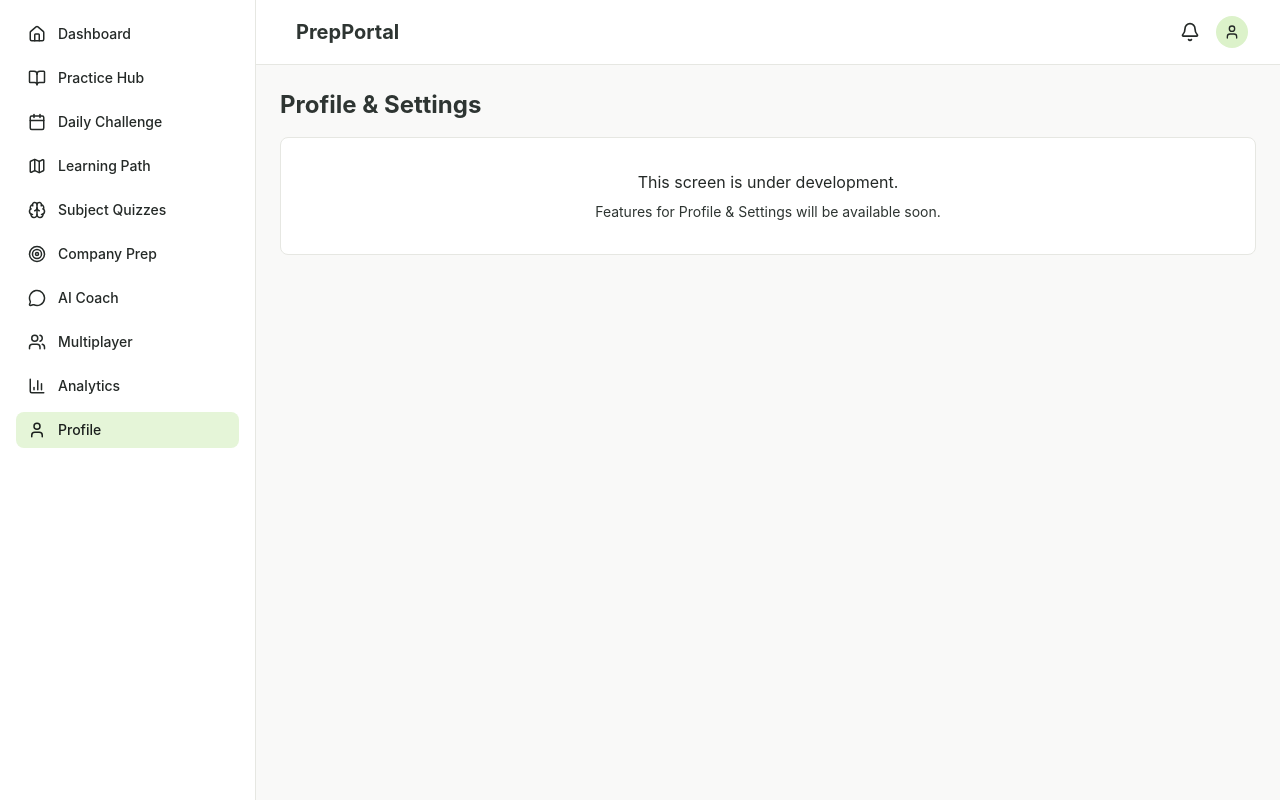
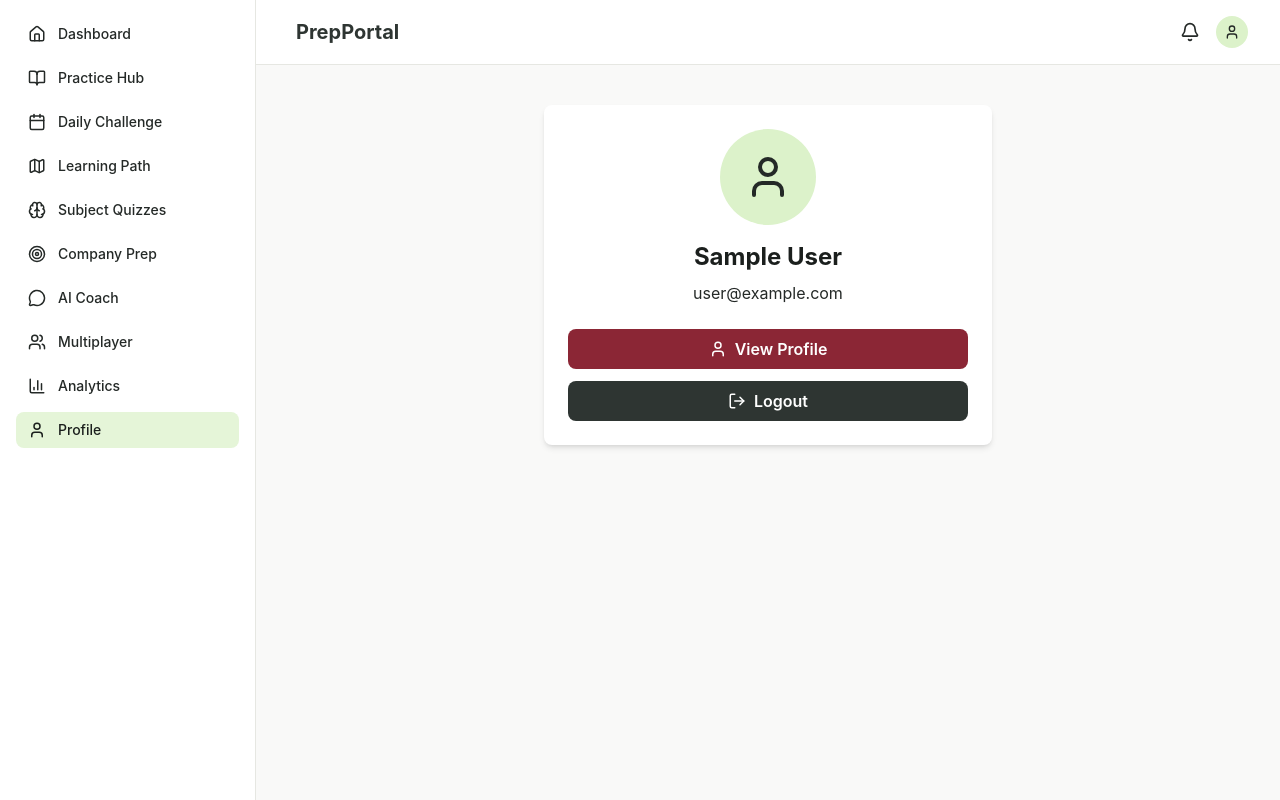
Before and after one commit to Priyankasaha20/codequest, a Next.js app: page /profile in a window 1280 px wide. Built offline with nearby package versions, Linux system fonts and the light colour scheme; no server answers; sample sign-in values are in the browser's storage.

Commit message:
NextOAuth (Google & Github)

```diff
--- /dev/null
+++ b/app/api/auth/[...nextauth]/route.js
@@ -0,0 +1,60 @@
+import NextAuth from "next-auth";
+import GoogleProvider from "next-auth/providers/google";
+import GitHubProvider from "next-auth/providers/github";
+import CredentialsProvider from "next-auth/providers/credentials";
+
+const handler = NextAuth({
+  // Use your NEXTAUTH_SECRET from .env.local
+  secret: process.env.NEXTAUTH_SECRET ?? "development-secret-key",
+  providers: [
+    GoogleProvider({
+      clientId: process.env.GOOGLE_CLIENT_ID ?? "demo",
+      clientSecret: process.env.GOOGLE_CLIENT_SECRET ?? "demo",
+    }),
+    GitHubProvider({
+      clientId: process.env.GITHUB_ID ?? "demo",
+      clientSecret: process.env.GITHUB_SECRET ?? "demo",
+      authorization: {
+        params: {
+          prompt: "login"
+        }
+      }
+    }),
+    CredentialsProvider({
+      name: "credentials",
+      credentials: {
+        email: { label: "Email", type: "email" },
+        password: { label: "Password", type: "password" },
+      },
+      async authorize(credentials) {
+        // This is a demo - in production, verify against your database
+        if (credentials?.email && credentials?.password) {
+          return {
+            id: "1",
+            name: "Demo User",
+            email: credentials.email,
+            image: null,
+          };
+        }
+        return null;
+      },
+    }),
+  ],
+  pages: {
+    signIn: "/login",
+  },
+  callbacks: {
+    // You can extend the session object here if you want
+    async session({ session, token }) {
+      return session;
+    },
+    async jwt({ token, user }) {
+      if (user) {
+        token.id = user.id;
+      }
+      return token;
+    },
+  },
+});
+
+export { handler as GET, handler as POST };
--- a/app/layout.js
+++ b/app/layout.js
@@ -1,6 +1,6 @@
 import { Geist, Geist_Mono, Montserrat } from "next/font/google";
 import "./globals.css";
-import { AppProvider } from "../contexts/AppContext";
+import AuthProvider from "../components/AuthProvider";
 
 const geistSans = Geist({
   variable: "--font-geist-sans",
@@ -38,7 +38,7 @@ export default function RootLayout({ children }) {
       <body
         className={`${geistSans.variable} ${geistMono.variable} ${montserrat.variable} antialiased`}
       >
-        <AppProvider>{children}</AppProvider>
+        <AuthProvider>{children}</AuthProvider>
       </body>
     </html>
   );
--- a/app/profile/page.js
+++ b/app/profile/page.js
@@ -1,20 +1,11 @@
 import React from "react";
 import AuthenticatedLayout from "../../components/AuthenticatedLayout";
+import ProfileScreen from "@/components/screens/ProfileScreen";
 
 export default function ProfilePage() {
   return (
     <AuthenticatedLayout>
-      <div className="p-6">
-        <h1 className="text-2xl font-bold text-onyx-500 mb-4">
-          Profile & Settings
-        </h1>
-        <div className="bg-white rounded-lg border border-alabaster-200 p-8 text-center">
-          <p className="text-onyx-600">This screen is under development.</p>
-          <p className="text-sm text-onyx-500 mt-2">
-            Features for Profile & Settings will be available soon.
-          </p>
-        </div>
-      </div>
+      <ProfileScreen />
     </AuthenticatedLayout>
   );
 }
--- a/components/screens/DailyChallengeScreen.js
+++ b/components/screens/DailyChallengeScreen.js
@@ -1,22 +1,28 @@
 "use client";
-import React, { useEffect } from "react";
+import React from "react";
+import { useSession } from "next-auth/react";
 import { useRouter } from "next/navigation";
 import { Clock } from "lucide-react";
-import { useAppContext } from "../../contexts/AppContext";
+import { useTimer } from "../../contexts/TimerContext";
 
 const DailyChallengeScreen = () => {
+  const { data: session, status } = useSession();
   const router = useRouter();
-  const { isLoggedIn, timer, timerActive, setTimerActive, formatTime } =
-    useAppContext();
+  const { timer, timerActive, setTimerActive, formatTime } = useTimer();
 
-  useEffect(() => {
-    if (!isLoggedIn) {
-      router.push("/login");
-    }
-  }, [isLoggedIn, router]);
+  // While NextAuth is checking session
+  if (status === "loading") {
+    return (
+      <div className="p-6 flex items-center justify-center">
+        <div className="animate-spin rounded-full h-8 w-8 border-b-2 border-claret-500"></div>
+      </div>
+    );
+  }
 
-  if (!isLoggedIn) {
-    return null; // or a loading spinner
+  // If no session, redirect to login
+  if (!session) {
+    router.push("/login");
+    return null;
   }
   return (
     <div className="p-6 max-w-4xl mx-auto">
--- a/components/screens/DashboardScreen.js
+++ b/components/screens/DashboardScreen.js
@@ -1,5 +1,6 @@
 "use client";
-import React, { useEffect } from "react";
+import React from "react";
+import { useSession } from "next-auth/react";
 import { useRouter } from "next/navigation";
 import Link from "next/link";
 import {
@@ -10,31 +11,37 @@ import {
   Play,
   Activity,
 } from "lucide-react";
-import { useAppContext } from "../../contexts/AppContext";
 
 const DashboardScreen = () => {
+  const { data: session, status } = useSession();
   const router = useRouter();
-  const { isLoggedIn } = useAppContext();
 
-  useEffect(() => {
-    if (!isLoggedIn) {
-      router.push("/login");
-    }
-  }, [isLoggedIn, router]);
+  // While NextAuth is checking session
+  if (status === "loading") {
+    return (
+      <div className="p-6 flex items-center justify-center">
+        <div className="animate-spin rounded-full h-8 w-8 border-b-2 border-claret-500"></div>
+      </div>
+    );
+  }
 
-  if (!isLoggedIn) {
-    return null; // or a loading spinner
+  // If no session, redirect to login
+  if (!session) {
+    router.push("/login");
+    return null;
   }
 
   return (
     <div className="p-6 space-y-6">
+      {" "}
       <div className="flex justify-between items-center">
-        <h1 className="text-2xl font-bold text-onyx-500">Welcome back!</h1>
+        <h1 className="text-2xl font-bold text-onyx-500">
+          Welcome back, {session.user?.name || session.user?.email}!
+        </h1>
         <div className="text-sm text-onyx-600">
           Today: {new Date().toLocaleDateString()}
         </div>
       </div>
-
       {/* Quick Stats */}
       <div className="grid grid-cols-1 md:grid-cols-4 gap-4">
         <div className="bg-white p-4 rounded-lg border border-alabaster-200">
@@ -74,7 +81,6 @@ const DashboardScreen = () => {
           </div>
         </div>
       </div>
-
       {/* Today's Challenge */}
       <div className="bg-white rounded-lg border border-alabaster-200 p-6">
         <h2 className="text-lg font-semibold text-onyx-500 mb-4">
@@ -98,7 +104,6 @@ const DashboardScreen = () => {
           </Link>
         </div>
       </div>
-
       {/* Quick Links */}
       <div className="grid md:grid-cols-2 gap-6">
         <div className="bg-white rounded-lg border border-alabaster-200 p-6">
--- a/components/screens/LoginScreen.js
+++ b/components/screens/LoginScreen.js
@@ -1,13 +1,13 @@
 "use client";
-import React, { useState } from "react";
+import React, { useState, useEffect } from "react";
 import { useRouter } from "next/navigation";
+import { signIn, useSession } from "next-auth/react";
 import Link from "next/link";
 import { ArrowLeft, Github, Mail, Eye, EyeOff, Chrome } from "lucide-react";
-import { useAppContext } from "../../contexts/AppContext";
 
 const LoginScreen = () => {
   const router = useRouter();
-  const { setIsLoggedIn } = useAppContext();
+  const { data: session, status } = useSession();
   const [isSignUp, setIsSignUp] = useState(false);
   const [showPassword, setShowPassword] = useState(false);
   const [formData, setFormData] = useState({
@@ -17,6 +17,13 @@ const LoginScreen = () => {
     name: "",
   });
 
+  // Redirect if already authenticated
+  useEffect(() => {
+    if (session) {
+      router.push("/dashboard");
+    }
+  }, [session, router]);
+
   const handleInputChange = (e) => {
     setFormData({
       ...formData,
@@ -24,26 +31,40 @@ const LoginScreen = () => {
     });
   };
 
-  const handleEmailLogin = (e) => {
+  const handleEmailLogin = async (e) => {
     e.preventDefault();
-    // Here you would integrate with your authentication service
-    setIsLoggedIn(true);
-    router.push("/dashboard");
+    const result = await signIn("credentials", {
+      email: formData.email,
+      password: formData.password,
+      redirect: false,
+    });
+
+    if (result?.ok) {
+      router.push("/dashboard");
+    } else {
+      alert("Invalid credentials");
+    }
   };
 
   const handleGoogleAuth = () => {
-    // Integration with Google OAuth
-    console.log("Google Auth initiated");
-    setIsLoggedIn(true);
-    router.push("/dashboard");
+    signIn("google", { callbackUrl: "/dashboard" });
   };
 
   const handleGitHubAuth = () => {
-    // Integration with GitHub OAuth
-    console.log("GitHub Auth initiated");
-    setIsLoggedIn(true);
-    router.push("/dashboard");
+    signIn("github", { callbackUrl: "/dashboard" });
   };
+
+  // Show loading while checking session
+  if (status === "loading") {
+    return (
+      <div className="min-h-screen bg-gradient-to-br from-alabaster-50 via-white to-timberwolf-50 flex items-center justify-center">
+        <div className="text-center">
+          <div className="animate-spin rounded-full h-32 w-32 border-b-2 border-claret-500"></div>
+          <p className="mt-4 text-onyx-600">Loading...</p>
+        </div>
+      </div>
+    );
+  }
 
   return (
     <div className="min-h-screen bg-gradient-to-br from-alabaster-50 via-white to-timberwolf-50 flex items-center justify-center p-6">
--- a/components/screens/PracticeHubScreen.js
+++ b/components/screens/PracticeHubScreen.js
@@ -1,21 +1,25 @@
 "use client";
 import React, { useEffect } from "react";
 import { useRouter } from "next/navigation";
+import { useSession } from "next-auth/react";
 import { Search, Filter, CheckCircle } from "lucide-react";
-import { useAppContext } from "../../contexts/AppContext";
 
 const PracticeHubScreen = () => {
   const router = useRouter();
-  const { isLoggedIn } = useAppContext();
+  const { data: session, status } = useSession();
 
   useEffect(() => {
-    if (!isLoggedIn) {
+    if (status === "unauthenticated") {
       router.push("/login");
     }
-  }, [isLoggedIn, router]);
+  }, [status, router]);
 
-  if (!isLoggedIn) {
-    return null; // or a loading spinner
+  if (status === "loading") {
+    return <div>Loading...</div>;
+  }
+
+  if (status === "unauthenticated") {
+    return null;
   }
   const problems = [
     {
--- /dev/null
+++ b/components/screens/ProfileScreen.js
@@ -0,0 +1,62 @@
+"use client";
+import React from "react";
+import { useSession, signOut } from "next-auth/react";
+import { useRouter } from "next/navigation";
+import { LogOut, User } from "lucide-react";
+
+const ProfileScreen = () => {
+  const { data: session, status } = useSession();
+  const router = useRouter();
+
+  React.useEffect(() => {
+    if (status === "unauthenticated") {
+      router.push("/login");
+    }
+  }, [status, router]);
+
+  if (status === "loading") {
+    return <div className="flex justify-center items-center h-screen"><p>Loading...</p></div>;
+  }
+
+  if (!session) {
+    return null; // Should be redirected by useEffect
+  }
+
+  const handleLogout = async () => {
+    await signOut({ redirect: true, callbackUrl: "/login" });
+  };
+
+  return (
+    <div className="p-6 max-w-md mx-auto bg-white rounded-lg shadow-md mt-10">
+      <div className="flex flex-col items-center">
+        <div className="w-24 h-24 bg-tea-green-300 rounded-full flex items-center justify-center mb-4">
+          <User size={48} className="text-onyx-600" />
+        </div>
+        <h1 className="text-2xl font-bold text-onyx-700 mb-2">
+          {session.user?.name || "User Profile"}
+        </h1>
+        <p className="text-onyx-600 mb-6">
+          {session.user?.email}
+        </p>
+
+        <button
+          onClick={() => router.push("/profile/view")} // Placeholder for view profile page
+          className="w-full bg-claret-500 hover:bg-claret-600 text-white font-semibold py-2 px-4 rounded-lg mb-3 flex items-center justify-center"
+        >
+          <User size={18} className="mr-2" />
+          View Profile
+        </button>
+
+        <button
+          onClick={handleLogout}
+          className="w-full bg-onyx-500 hover:bg-onyx-600 text-white font-semibold py-2 px-4 rounded-lg flex items-center justify-center"
+        >
+          <LogOut size={18} className="mr-2" />
+          Logout
+        </button>
+      </div>
+    </div>
+  );
+};
+
+export default ProfileScreen;
--- a/contexts/AppContext.js
+++ b/contexts/TimerContext.js
@@ -1,18 +1,17 @@
 "use client";
 import React, { createContext, useContext, useState, useEffect } from "react";
 
-const AppContext = createContext();
+const TimerContext = createContext();
 
-export const useAppContext = () => {
-  const context = useContext(AppContext);
+export const useTimer = () => {
+  const context = useContext(TimerContext);
   if (!context) {
-    throw new Error("useAppContext must be used within an AppProvider");
+    throw new Error("useTimer must be used within a TimerProvider");
   }
   return context;
 };
 
-export const AppProvider = ({ children }) => {
-  const [isLoggedIn, setIsLoggedIn] = useState(false);
+export const TimerProvider = ({ children }) => {
   const [timer, setTimer] = useState(600); // 10 minutes for daily challenge
   const [timerActive, setTimerActive] = useState(false);
 
@@ -43,8 +42,6 @@ export const AppProvider = ({ children }) => {
   };
 
   const value = {
-    isLoggedIn,
-    setIsLoggedIn,
     timer,
     setTimer,
     timerActive,
@@ -53,5 +50,7 @@ export const AppProvider = ({ children }) => {
     resetTimer,
   };
 
-  return <AppContext.Provider value={value}>{children}</AppContext.Provider>;
+  return (
+    <TimerContext.Provider value={value}>{children}</TimerContext.Provider>
+  );
 };
--- a/package.json
+++ b/package.json
@@ -11,6 +11,7 @@
   "dependencies": {
     "lucide-react": "^0.516.0",
     "next": "15.3.3",
+    "next-auth": "^4.24.11",
     "react": "^19.0.0",
     "react-dom": "^19.0.0"
   },
```
Also changed, not shown: components/AuthProvider.js (added, +11 -0 lines), middleware.js (deleted, +0 -26 lines), 2 other files (tests, documents, lock files or other folders).
